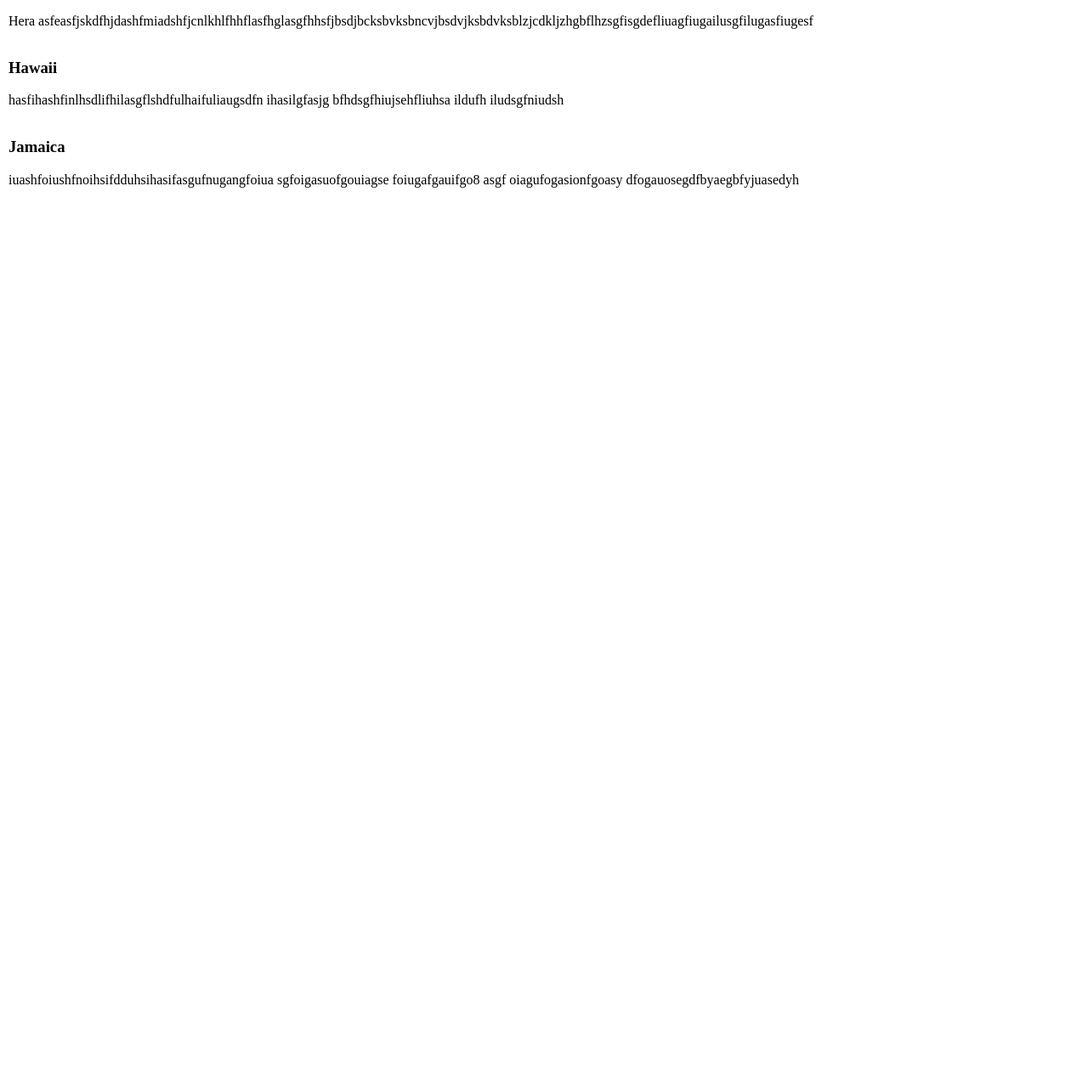
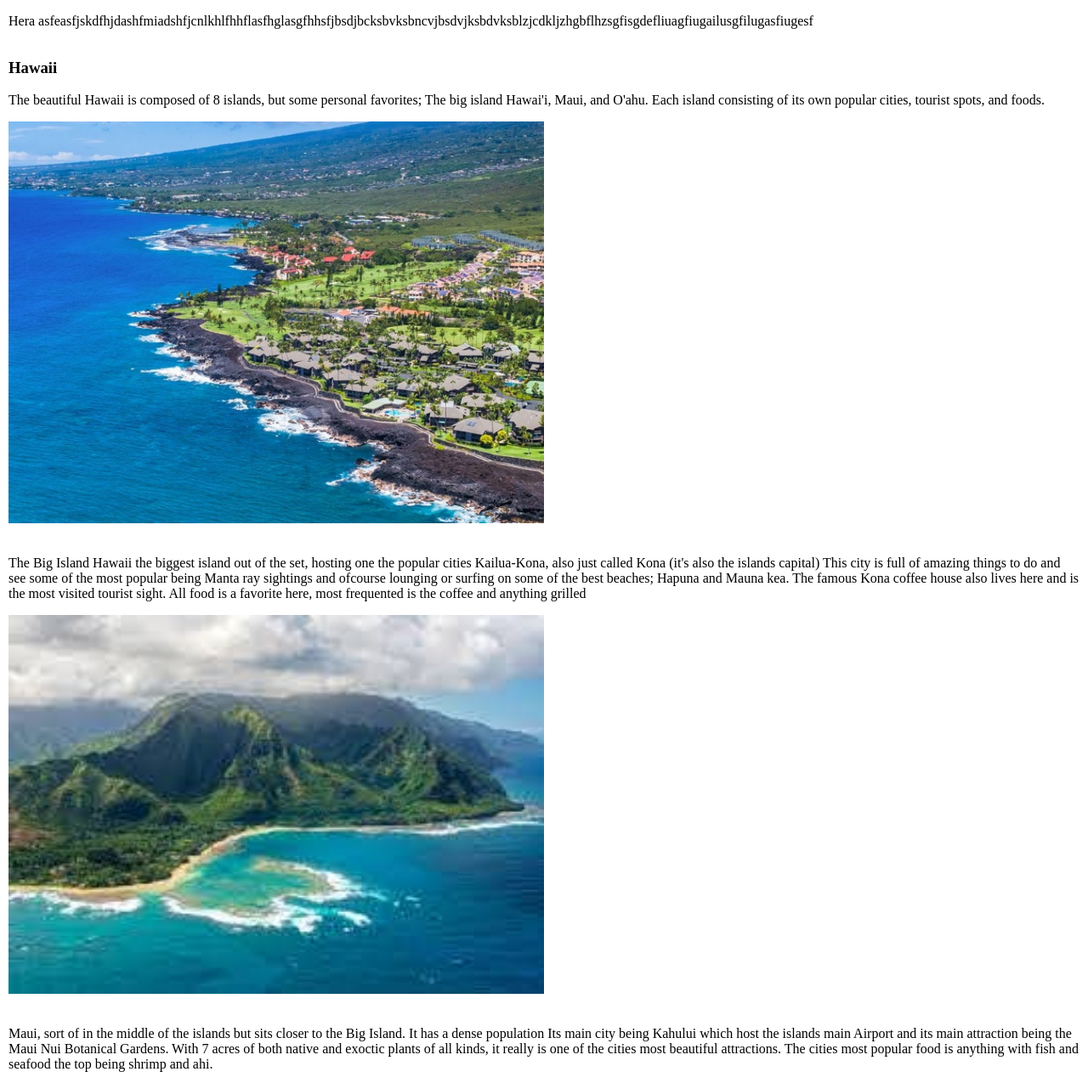
Before and after one commit to verawolf94/Team-3, a plain HTML site: page index.html in a window 1280 px wide. Shown: the part 1031-2306 px from the top of the page at 85% size. Before the commit the page ends 1268 px from the top, so only its background shows below. Drawn offline with Linux system fonts and the light colour scheme.

Commit message:
Added paragraphs and images to Hawaii (h3 section)

```diff
--- a/index.html
+++ b/index.html
@@ -59,7 +59,30 @@
 </article>
 <article>
 <h3>Hawaii</h3>
-<p>hasfihashfinlhsdlifhilasgflshdfulhaifuliaugsdfn ihasilgfasjg bfhdsgfhiujsehfliuhsa ildufh iludsgfniudsh</p>
+<p>The beautiful Hawaii is composed of 8 islands, but some personal favorites; The big island Hawai'i, Maui, and O'ahu.
+Each island consisting of its own popular cities, tourist spots, and foods.</p>
+<div class="row">
+    <div class="column">
+      <img src="images/hi/KK.jpg" alt="hawaii" width="50%" height="50%">
+    </div><br>
+        <p>The Big Island Hawaii the biggest island out of the set, hosting one the popular cities Kailua-Kona, also just called Kona (it's also the islands capital)
+            This city is full of amazing things to do and see some of the most popular being Manta ray sightings
+        and ofcourse lounging or surfing on some of the best beaches; Hapuna and Mauna kea. The famous Kona coffee house
+        also lives here and is the most visited tourist sight. All food is a favorite here, most frequented is the coffee and anything grilled</p>
+    <div class="column">
+      <img src="images/hi/Maui, Hawaii.jpg" alt="maui" width="50%" height="50%">
+    </div><br>
+        <p>Maui, sort of in the middle of the islands but sits closer to the Big Island. It has a dense population
+            Its main city being Kahului which host the islands main Airport and its main attraction being the Maui Nui Botanical Gardens. With 7 acres of both native and exoctic plants of all kinds, it really is one of the cities
+            most beautiful attractions. The cities most popular food is anything with fish and seafood the top being shrimp and ahi.</p>
+    <div class="column"></div>
+      <img src="images/hi/O'ahu, Hawaii.jpg" alt="hawaii" width="50%" height="50%">
+    </div><br>
+        <p>O'ahu, the island that sits 2nd to last of the set. Host Honolulu, one of the most popular cities of the island, with just under 250k visitors each year
+            alot of which come to see one of the cities greatest monuments, the Pearl Harbor Memorial. Other monuments include
+            Diamond Head, one of the many dormant volcanos of the islands; Hanauma Bay, one of the beautiful beaches that host turtle adventures
+            Some of the best food includes, Poke and ofcourse Spam Musubi</p>
+  </div>
 </article>
 <article>
 <h3>Jamaica</h3>
```
Also changed, not shown: images/hi/Honolulu.jpg (added), images/hi/KK.jpg (added), images/hi/Maui, Hawaii.jpg (added), images/hi/O'ahu, Hawaii.jpg (added).
